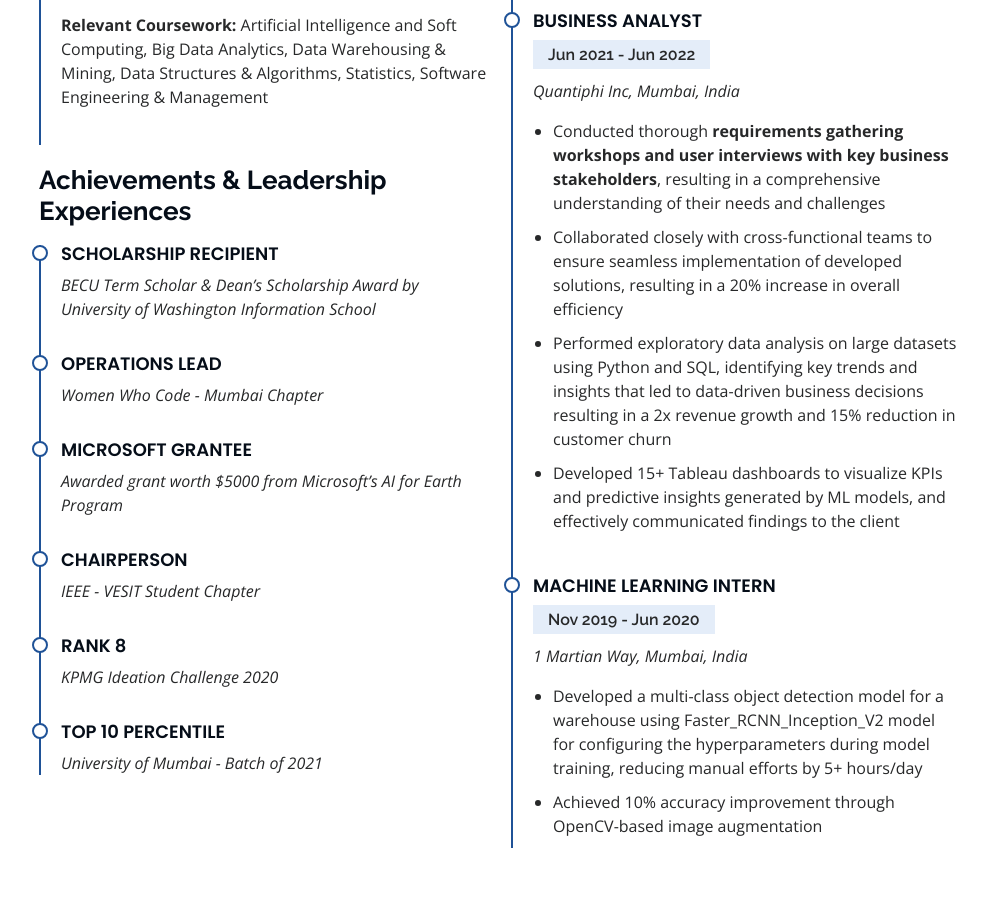
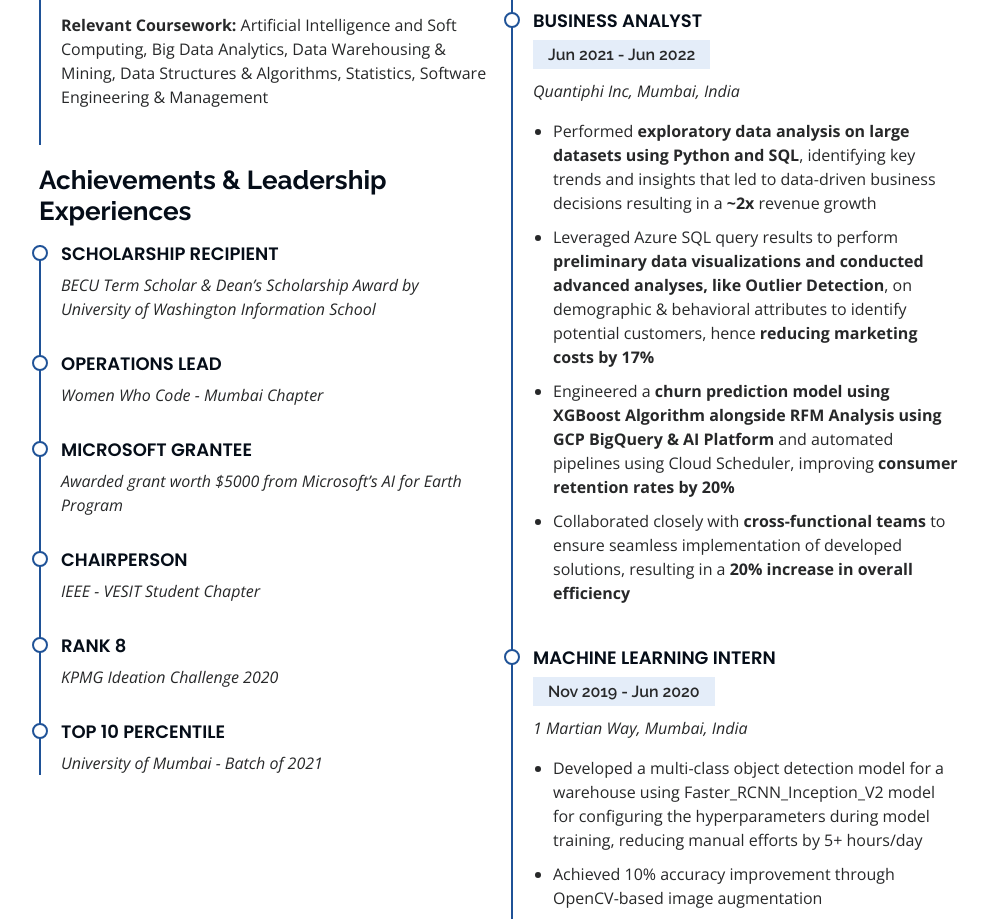
Before and after one commit to tanishqashetty/tanishqashetty.github.io, a plain HTML site: page index.html in a window 1280 px wide. Shown: the part 2726-3645 px from the top of the page, without its empty margins (291-1279 px from the left). Drawn offline with nearby package versions, Linux system fonts and the light colour scheme.

Commit message:
Update index.html

```diff
--- a/index.html
+++ b/index.html
@@ -285,10 +285,10 @@
               <h5>Jun 2021 - Jun 2022</h5>
               <p><em>Quantiphi Inc, Mumbai, India</em></p>
               <ul>
-                <li>Conducted thorough <b>requirements gathering workshops and user interviews with key business stakeholders</b>, resulting in a comprehensive understanding of their needs and challenges</li>
-                <li>Collaborated closely with cross-functional teams to ensure seamless implementation of developed solutions, resulting in a 20% increase in overall efficiency</li>
-                <li>Performed exploratory data analysis on large datasets using Python and SQL, identifying key trends and insights that led to data-driven business decisions resulting in a 2x revenue growth and 15% reduction in customer churn</li>
-                <li>Developed 15+ Tableau dashboards to visualize KPIs and predictive insights generated by ML models, and effectively communicated findings to the client</li>
+                <li>Performed <b>exploratory data analysis on large datasets using Python and SQL</b>, identifying key trends and insights that led to data-driven business decisions resulting in a <b>~2x</b> revenue growth </li>
+                <li>Leveraged Azure SQL query results to perform <b>preliminary data visualizations and conducted advanced analyses, like Outlier Detection</b>, on demographic & behavioral attributes to identify potential customers, hence <b>reducing marketing costs by 17%</b></li>
+                <li>Engineered a <b>churn prediction model using XGBoost Algorithm alongside RFM Analysis using GCP BigQuery & AI Platform</b> and automated pipelines using Cloud Scheduler, improving <b>consumer retention rates by 20%</b></li>
+                <li>Collaborated closely with <b>cross-functional teams</b> to ensure seamless implementation of developed solutions, resulting in a <b>20% increase in overall efficiency</b></li>
               </ul>
             </div>
 
```
